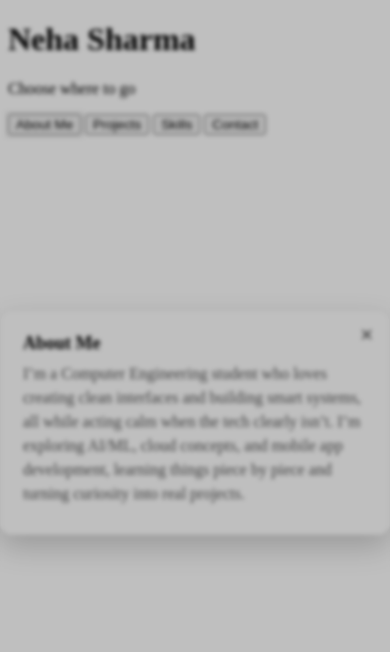
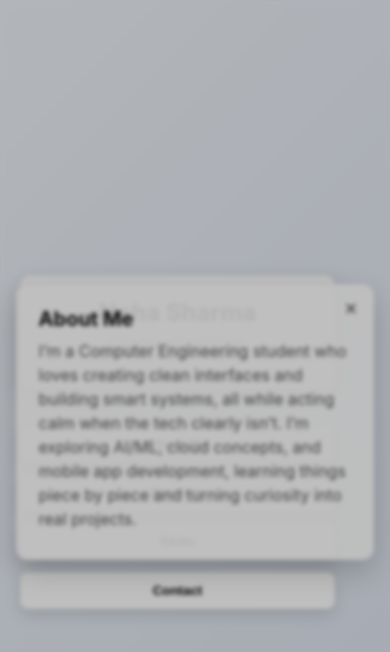
Before and after one commit to NehaSama4833/portfolio-website, a plain HTML site: page index.html in a window 390 px wide. Both pictures are taken after a click on the button "About Me". Drawn offline with Linux system fonts and the light colour scheme.

Commit message:
updated style.css

```diff
--- a/style.css
+++ b/style.css
@@ -1,61 +1,227 @@
-.modal {
-  display: none;
-  position: fixed;
-  inset: 0;
-  z-index: 30;
-  align-items: center;
-  justify-content: center;
+:root{
+  --bg1:#eef2f7;
+  --bg2:#dce3ef;
+  --card:#ffffff;
+  --accent:#0b0b0b;
+  --muted:#666;
+  --glass: rgba(255,255,255,0.75);
 }
 
-.modal.show {
-  display: flex;
+*{box-sizing:border-box}
+body{
+  margin:0;
+  font-family:Inter,ui-sans-serif,system-ui;
+  background: linear-gradient(135deg,var(--bg1),var(--bg2));
+  color:var(--accent);
+  min-height:100vh;
+  display:flex;
+  align-items:center;
+  justify-content:center;
+  padding:20px;
 }
 
-.overlay {
-  position: absolute;
-  inset: 0;
-  background: rgba(0, 0, 0, 0.25);
-  backdrop-filter: blur(2px);
+/* Center card */
+.center-card{
+  text-align:center;
+  background:var(--card);
+  padding:22px 26px;
+  border-radius:10px;
+  box-shadow:0 8px 24px rgba(0,0,0,0.12);
+  border:1px solid rgba(0,0,0,0.06);
+  width:300px;
+  position:relative;
+  z-index:2;
 }
 
-.modal-card {
-  position: relative;
-  width: min(420px, 92%);
-  max-height: 80vh;
-  overflow-y: auto;
-  background: #ffffffee;
-  border-radius: 12px;
-  padding: 22px;
-  box-shadow: 0 12px 30px rgba(0,0,0,0.20);
-  border: 1px solid rgba(0,0,0,0.05);
-  transform: translateY(18px) scale(0.98);
-  opacity: 0;
-  transition: all 0.25s ease;
+.center-card h1{
+  margin:0;
+  font-size:24px;
+  font-weight:700;
 }
 
-.modal.show .modal-card {
-  transform: translateY(0) scale(1);
-  opacity: 1;
+.subtitle{
+  margin-top:8px;
+  font-size:14px;
+  color:var(--muted);
 }
 
-.close {
-  position: absolute;
-  right: 10px;
-  top: 10px;
-  background: none;
-  border: 0;
-  font-size: 22px;
-  cursor: pointer;
-  color: #444;
+/* Boxes */
+.box{
+  position:absolute;
+  background:#fff;
+  padding:10px 18px;
+  border-radius:8px;
+  box-shadow:0 6px 16px rgba(0,0,0,0.12);
+  border:1px solid rgba(0,0,0,0.06);
+  cursor:pointer;
+  transition:transform .25s ease, box-shadow .25s ease;
+  font-weight:600;
+  z-index:1;
 }
 
-.modal-content h2 {
-  margin: 0 0 8px;
-  font-size: 18px;
+.box:hover{
+  transform:translateY(-4px);
+  box-shadow:0 14px 30px rgba(0,0,0,0.18);
 }
 
-.modal-content p {
-  margin: 6px 0;
-  color: #555;
-  line-height: 1.5;
+/* Layout around card */
+.about{
+  top:10%;
+  left:50%;
+  transform:translateX(-50%);
 }
+
+.projects{
+  top:50%;
+  left:12%;
+  transform:translateY(-50%);
+}
+
+.skills{
+  top:50%;
+  right:12%;
+  transform:translateY(-50%);
+}
+
+.contact{
+  bottom:10%;
+  left:50%;
+  transform:translateX(-50%);
+}
+
+/* Mobile layout */
+@media(max-width:850px){
+  body{
+    flex-direction:column;
+    padding-top:60px;
+  }
+
+  .box{
+    position:static;
+    margin-top:12px;
+    width:90%;
+    max-width:340px;
+    transform:none !important;
+  }
+
+  .center-card{
+    margin-bottom:24px;
+    width:90%;
+    max-width:340px;
+  }
+}
+
+/* Modal */
+.modal{
+  display:none;
+  position:fixed;
+  inset:0;
+  z-index:30;
+  align-items:center;
+  justify-content:center;
+}
+
+.modal.show{
+  display:flex;
+}
+
+.overlay{
+  position:absolute;
+  inset:0;
+  background:rgba(0,0,0,0.25);
+  backdrop-filter:blur(2px);
+}
+
+.modal-card{
+  position:relative;
+  width:min(420px,92%);
+  max-height:80vh;
+  overflow-y:auto;
+  background:#ffffffee;
+  border-radius:12px;
+  padding:22px;
+  box-shadow:0 12px 30px rgba(0,0,0,0.20);
+  border:1px solid rgba(0,0,0,0.05);
+  transform:translateY(16px) scale(.98);
+  opacity:0;
+  transition:all .25s ease;
+}
+
+.modal.show .modal-card{
+  transform:translateY(0) scale(1);
+  opacity:1;
+}
+
+.close{
+  position:absolute;
+  right:10px;
+  top:10px;
+  background:none;
+  border:0;
+  font-size:22px;
+  cursor:pointer;
+  color:#444;
+}
+
+/* Modal content */
+.modal-content h2{
+  margin:0 0 8px;
+  font-size:20px;
+}
+
+.modal-content p{
+  margin:6px 0;
+  color:#555;
+  line-height:1.5;
+}
+
+.list{
+  display:flex;
+  flex-wrap:wrap;
+  gap:8px;
+  margin-top:10px;
+}
+
+.chip{
+  padding:6px 10px;
+  border-radius:999px;
+  border:1px solid rgba(0,0,0,0.06);
+  background:#fff;
+  font-size:13px;
+}
+
+.project-list{
+  margin-top:12px;
+  display:flex;
+  flex-direction:column;
+  gap:10px;
+}
+
+.project-item{
+  padding:12px;
+  border-radius:8px;
+  background:#ffffffdd;
+  border:1px solid rgba(0,0,0,0.05);
+}
+
+.project-item a{
+  text-decoration:none;
+  color:var(--accent);
+  font-weight:600;
+}
+
+.links-row{
+  display:flex;
+  gap:12px;
+  margin-top:16px;
+}
+
+.link-btn{
+  padding:8px 12px;
+  border-radius:8px;
+  border:1px solid rgba(0,0,0,0.06);
+  background:#fff;
+  text-decoration:none;
+  color:var(--accent);
+  font-weight:600;
+}
```
